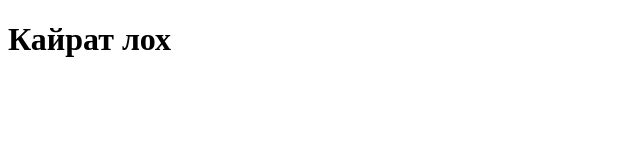
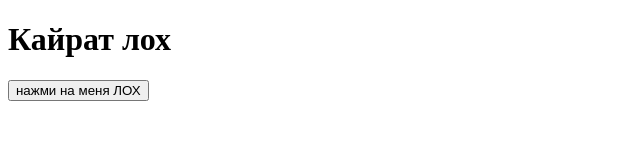
Before and after one commit to Kairat-Nobels/gitTest, a plain HTML site: page index.html in a window 1280 px wide. Shown: the whole page, without its empty margins (0-640 px from the left). Drawn offline with Linux system fonts and the light colour scheme.

Commit message:
feat: add button

```diff
--- a/index.html
+++ b/index.html
@@ -9,5 +9,6 @@
 
   <body>
     <h1>Кайрат лох</h1>
+    <button>нажми на меня ЛОХ</button>
   </body>
 </html>
```
